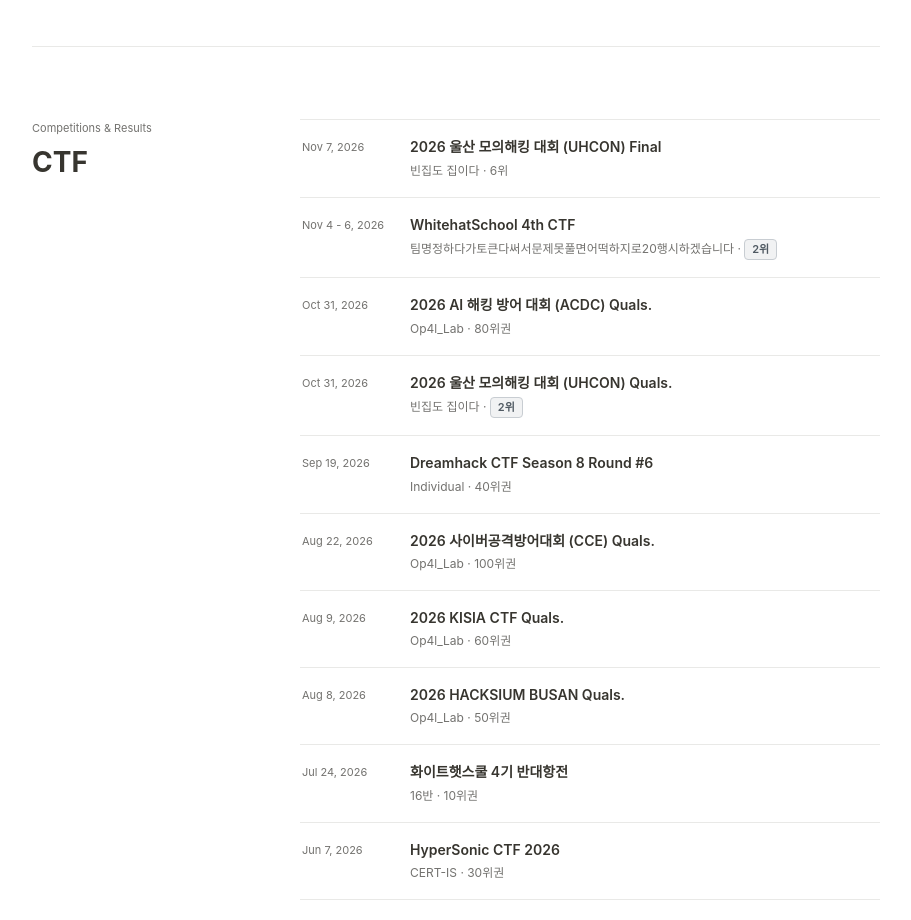
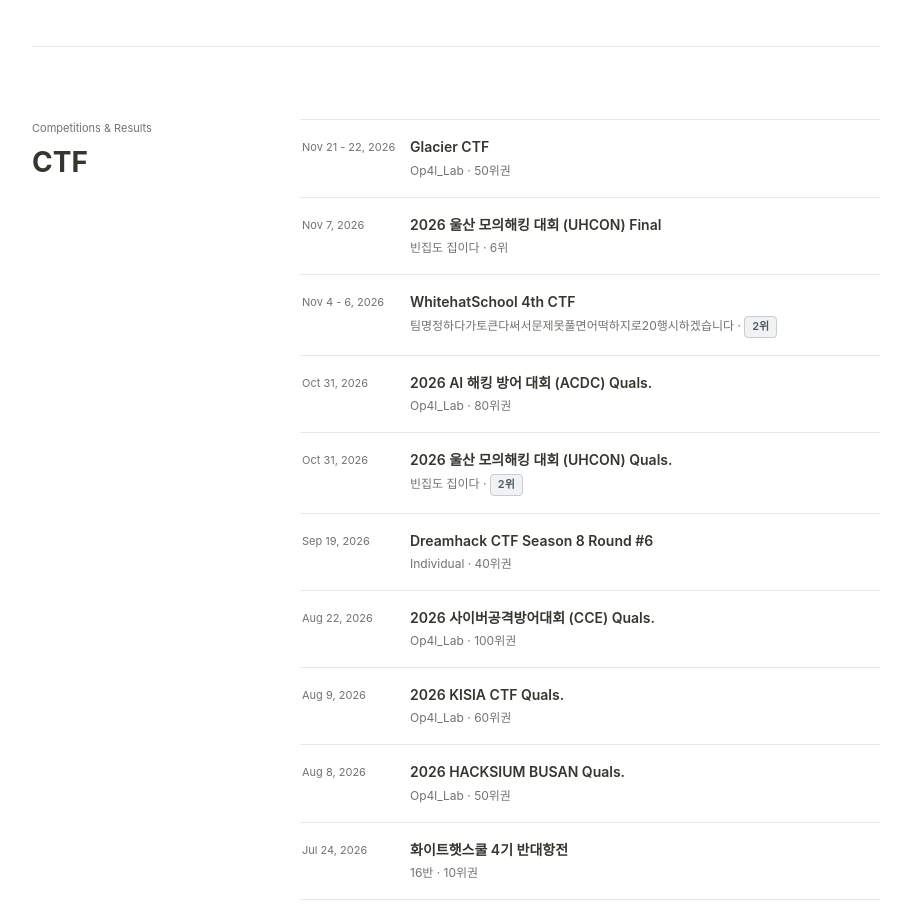
Before and after one commit to Opal1031/Opal1031.github.io, a plain HTML site: page index.html in a window 1280 px wide. Shown: the part 1200-2120 px from the top of the page, without its empty margins (250-1161 px from the left). Drawn offline with Linux system fonts and the light colour scheme.

```diff
--- a/index.html
+++ b/index.html
@@ -165,6 +165,13 @@
           <h2>CTF</h2>
         </header>
         <div class="entries">
+          <article>
+            <time>Nov 21 - 22, 2026</time>
+            <div>
+              <h3>Glacier CTF</h3>
+              <p>Op4l_Lab · 50위권</p>
+            </div>
+          </article>
           <article>
             <time>Nov 7, 2026</time>
             <div>
```
